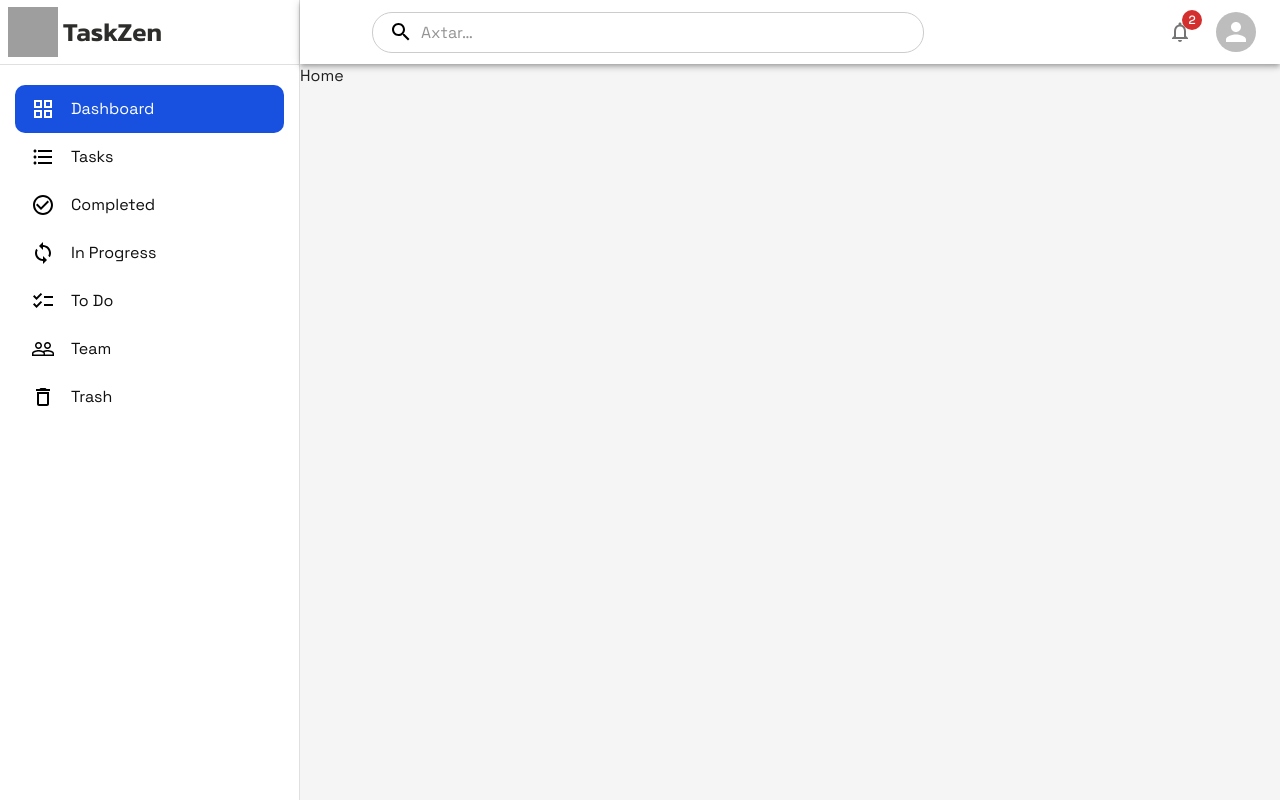
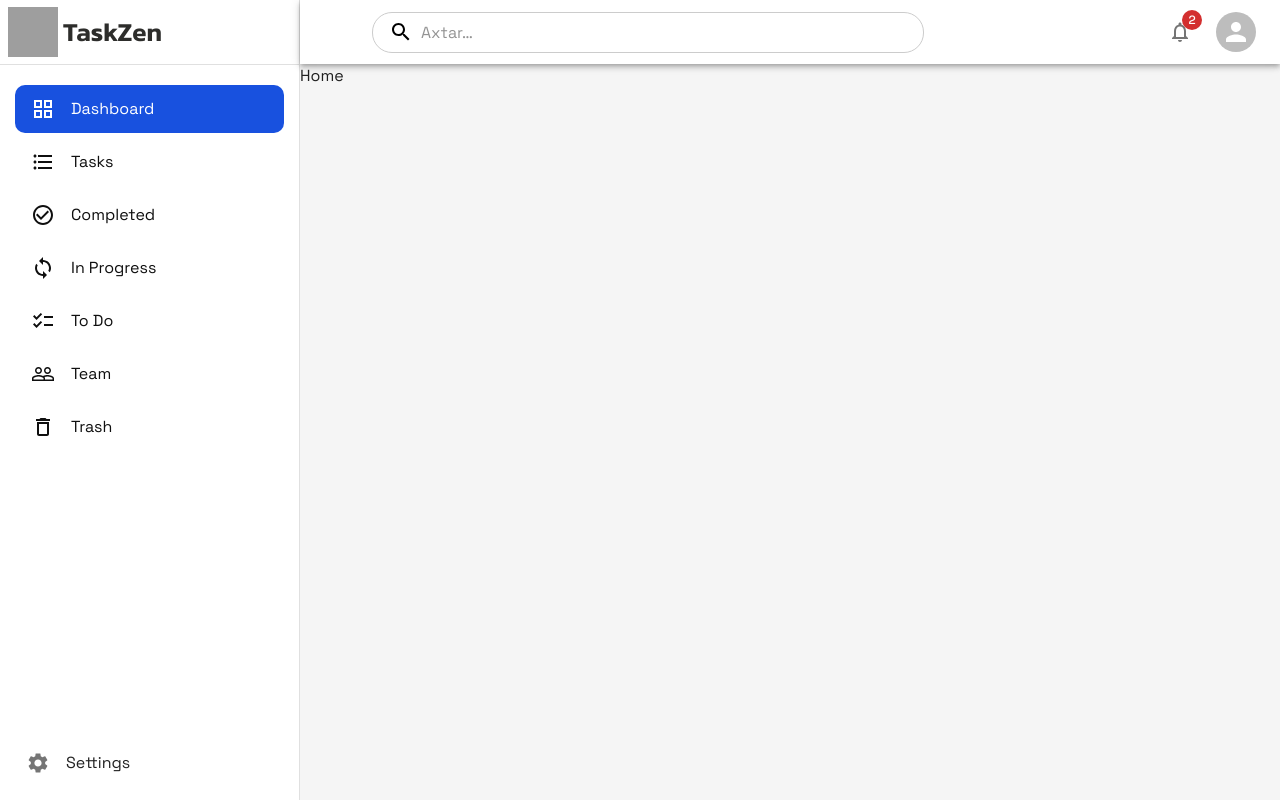
Before and after one commit to hac1yev/task-manager-app, a Next.js app: page / in a window 1280 px wide. Built offline with nearby package versions, Linux system fonts and the light colour scheme; grey boxes are pictures that could not be loaded; a web font is replaced by a local one.

Commit message:
sidebar menu

```diff
--- a/app/globals.css
+++ b/app/globals.css
@@ -19,13 +19,12 @@
   justify-content: center;
 }
 
+.flex-column-between {
+  display: flex;
+  flex-direction: column;
+}
+
 a {
   text-decoration: none;
   color: #0f0f0f;
 }
-
-.active-menu-item {
-  background-color: #1851DF;
-  border-radius: 10px;
-  color: #fff;
-}
--- a/components/Dashboard/Dashboard.css
+++ b/components/Dashboard/Dashboard.css
@@ -1,3 +1,9 @@
+.active-menu-item {
+    background-color: #1851DF;
+    border-radius: 10px;
+    color: #fff;
+}
+
 @media (min-width: 0px) {
     @media (orientation: landscape) {
         .css-i3yesn-MuiToolbar-root {
--- a/components/Dashboard/SidebarMenu/SidebarMenu.tsx
+++ b/components/Dashboard/SidebarMenu/SidebarMenu.tsx
@@ -1,35 +1,34 @@
 "use client";
 
-import { Box, List, ListItem, ListItemButton, ListItemIcon, ListItemText } from "@mui/material";
-;import CheckCircleOutlineIcon from '@mui/icons-material/CheckCircleOutline';
-import GridViewIcon from '@mui/icons-material/GridView';
-import FormatListBulletedIcon from '@mui/icons-material/FormatListBulleted';
-import ChecklistIcon from '@mui/icons-material/Checklist';
-import LoopIcon from '@mui/icons-material/Loop';
-import PeopleOutlineIcon from '@mui/icons-material/PeopleOutline';
-import DeleteOutlineIcon from '@mui/icons-material/DeleteOutline';
+import { Box,List,ListItem,ListItemButton,ListItemIcon,ListItemText } from "@mui/material";
+import CheckCircleOutlineIcon from "@mui/icons-material/CheckCircleOutline";
+import GridViewIcon from "@mui/icons-material/GridView";
+import FormatListBulletedIcon from "@mui/icons-material/FormatListBulleted";
+import ChecklistIcon from "@mui/icons-material/Checklist";
+import LoopIcon from "@mui/icons-material/Loop";
+import PeopleOutlineIcon from "@mui/icons-material/PeopleOutline";
+import DeleteOutlineIcon from "@mui/icons-material/DeleteOutline";
+import SettingsIcon from "@mui/icons-material/Settings";
 import { usePathname } from "next/navigation";
 import Link from "next/link";
 
 const SidebarMenu = () => {
   const pathname = usePathname();
 
-
   return (
-    <Box className="sidebar-wrapper">
-      <List sx={{ mt: '12px', px: '15px' }}>
+    <>
+      <Box>
+        <List sx={{ display: 'flex', flexDirection: 'column', mt: "12px", px: "15px", gap: '5px' }}>
           <Link href="/">
             <ListItem
               disablePadding
-            className={
-              pathname === "/"
-                ? "sidebar-list-item active-menu-item"
-                : "sidebar-list-item"
-            }
+              className={pathname === "/" ? "active-menu-item" : ""}
             >
               <ListItemButton>
-              <ListItemIcon sx={{ minWidth: '40px' }}>
-                <GridViewIcon sx={{  color: pathname === "/" ? '#fff' : '#000' }} />
+                <ListItemIcon sx={{ minWidth: "40px" }}>
+                  <GridViewIcon
+                    sx={{ color: pathname === "/" ? "#fff" : "#0f0f0f" }}
+                  />
                 </ListItemIcon>
                 <ListItemText primary="Dashboard" />
               </ListItemButton>
@@ -38,15 +37,13 @@ const SidebarMenu = () => {
           <Link href="/tasks">
             <ListItem
               disablePadding
-            className={
-              pathname === "/tasks"
-                ? "sidebar-list-item active-menu-item"
-                : "sidebar-list-item"
-            }
+              className={pathname === "/tasks" ? "active-menu-item" : ""}
             >
               <ListItemButton>
-              <ListItemIcon sx={{ minWidth: '40px' }}>
-                <FormatListBulletedIcon sx={{  color: pathname === "/tasks" ? '#fff' : '#000' }} />
+                <ListItemIcon sx={{ minWidth: "40px" }}>
+                  <FormatListBulletedIcon
+                    sx={{ color: pathname === "/tasks" ? "#fff" : "#0f0f0f" }}
+                  />
                 </ListItemIcon>
                 <ListItemText primary="Tasks" />
               </ListItemButton>
@@ -55,15 +52,13 @@ const SidebarMenu = () => {
           <Link href="/completed">
             <ListItem
               disablePadding
-            className={
-              pathname === "/completed"
-                ? "sidebar-list-item active-menu-item"
-                : "sidebar-list-item"
-            }
+              className={pathname === "/completed" ? "active-menu-item" : ""}
             >
               <ListItemButton>
-              <ListItemIcon sx={{ minWidth: '40px' }}>
-                <CheckCircleOutlineIcon sx={{  color: pathname === "/completed" ? '#fff' : '#000' }} />
+                <ListItemIcon sx={{ minWidth: "40px" }}>
+                  <CheckCircleOutlineIcon
+                    sx={{ color: pathname === "/completed" ? "#fff" : "#0f0f0f" }}
+                  />
                 </ListItemIcon>
                 <ListItemText primary="Completed" />
               </ListItemButton>
@@ -72,15 +67,15 @@ const SidebarMenu = () => {
           <Link href="/in-progress">
             <ListItem
               disablePadding
-            className={
-              pathname === "/in-progress"
-                ? "sidebar-list-item active-menu-item"
-                : "sidebar-list-item"
-            }
+              className={pathname === "/in-progress" ? "active-menu-item" : ""}
             >
               <ListItemButton>
-              <ListItemIcon sx={{ minWidth: '40px' }}>
-                <LoopIcon sx={{  color: pathname === "/in-progress" ? '#fff' : '#000' }} />
+                <ListItemIcon sx={{ minWidth: "40px" }}>
+                  <LoopIcon
+                    sx={{
+                      color: pathname === "/in-progress" ? "#fff" : "#0f0f0f",
+                    }}
+                  />
                 </ListItemIcon>
                 <ListItemText primary="In Progress" />
               </ListItemButton>
@@ -89,15 +84,13 @@ const SidebarMenu = () => {
           <Link href="/to-do">
             <ListItem
               disablePadding
-            className={
-              pathname === "/to-do"
-                ? "sidebar-list-item active-menu-item"
-                : "sidebar-list-item"
-            }
+              className={pathname === "/to-do" ? "active-menu-item" : ""}
             >
               <ListItemButton>
-              <ListItemIcon sx={{ minWidth: '40px' }}>
-                <ChecklistIcon sx={{  color: pathname === "/to-do" ? '#fff' : '#000' }} />
+                <ListItemIcon sx={{ minWidth: "40px" }}>
+                  <ChecklistIcon
+                    sx={{ color: pathname === "/to-do" ? "#fff" : "#0f0f0f" }}
+                  />
                 </ListItemIcon>
                 <ListItemText primary="To Do" />
               </ListItemButton>
@@ -106,15 +99,13 @@ const SidebarMenu = () => {
           <Link href="/team">
             <ListItem
               disablePadding
-            className={
-              pathname === "/team"
-                ? "sidebar-list-item active-menu-item"
-                : "sidebar-list-item"
-            }
+              className={pathname === "/team" ? "active-menu-item" : ""}
             >
               <ListItemButton>
-              <ListItemIcon sx={{ minWidth: '40px' }}>
-                <PeopleOutlineIcon sx={{  color: pathname === "/team" ? '#fff' : '#000' }} />
+                <ListItemIcon sx={{ minWidth: "40px" }}>
+                  <PeopleOutlineIcon
+                    sx={{ color: pathname === "/team" ? "#fff" : "#0f0f0f" }}
+                  />
                 </ListItemIcon>
                 <ListItemText primary="Team" />
               </ListItemButton>
@@ -123,15 +114,13 @@ const SidebarMenu = () => {
           <Link href="/trash">
             <ListItem
               disablePadding
-            className={
-              pathname === "/trash"
-                ? "sidebar-list-item active-menu-item"
-                : "sidebar-list-item"
-            }
+              className={pathname === "/trash" ? "active-menu-item" : ""}
             >
               <ListItemButton>
-              <ListItemIcon sx={{ minWidth: '40px' }}>
-                <DeleteOutlineIcon sx={{  color: pathname === "/trash" ? '#fff' : '#000' }} />
+                <ListItemIcon sx={{ minWidth: "40px" }}>
+                  <DeleteOutlineIcon
+                    sx={{ color: pathname === "/trash" ? "#fff" : "#0f0f0f" }}
+                  />
                 </ListItemIcon>
                 <ListItemText primary="Trash" />
               </ListItemButton>
@@ -139,6 +128,25 @@ const SidebarMenu = () => {
           </Link>
         </List>
       </Box>
+      <List
+        sx={{
+          mt: "12px",
+          px: "10px",
+          position: "absolute",
+          bottom: "5px",
+          width: "100%",
+        }}
+      >
+        <ListItem disablePadding className="sidebar-list-item">
+          <ListItemButton>
+            <ListItemIcon sx={{ minWidth: "40px" }}>
+              <SettingsIcon />
+            </ListItemIcon>
+            <ListItemText primary="Settings" />
+          </ListItemButton>
+        </ListItem>
+      </List>
+    </>
   );
 };
 
```
Lines whose indentation alone changed are shown as unchanged.
